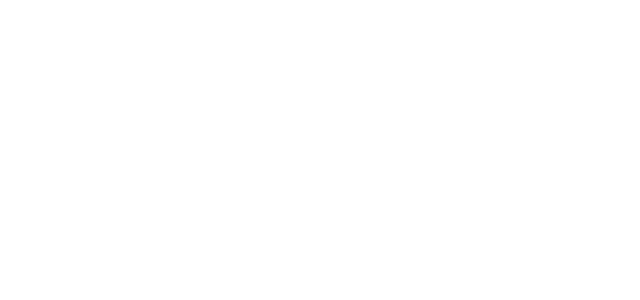
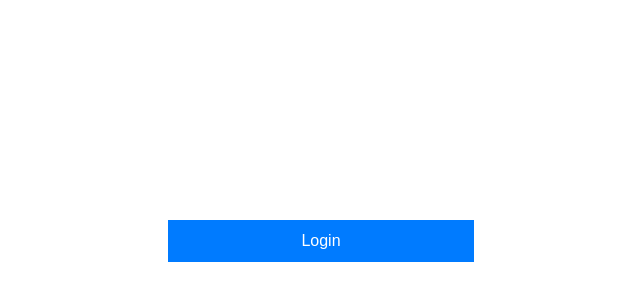
Before and after one commit to singapore2024/Team-6, a React (Vite) app in the folder vite-project/: page /login in a window 1280 px wide. Before the commit this address had no page. Shown: the part 36-336 px from the top of the page, without its empty margins (319-959 px from the left). Built offline with nearby package versions, Linux system fonts and the light colour scheme.

Commit message:
add login

```diff
--- a/vite-project/src/App.tsx
+++ b/vite-project/src/App.tsx
@@ -7,6 +7,7 @@
 import RecipeList from './Recipe';
 import Orders from './Orders';
 import Leave from './Leaves';
+import Login from './Login';
 
 function App() {
   return (
@@ -16,6 +17,7 @@
     <Router>
       <Routes>
         <Route path="/" element={<Dashboard />} />
+        <Route path='/login' element={<Login />} />
         <Route path="/recipes" element={<RecipeList />} />
         {/* <Route path="/orders" element={<Orders />}></Route> */}
         <Route path="/leaves" element={<Leave />} />
--- /dev/null
+++ b/vite-project/src/Login.tsx
@@ -0,0 +1,93 @@
+import React, { useState } from "react";
+import { useNavigate } from "react-router-dom";
+
+const Login: React.FC = () => {
+  const [username, setUsername] = useState<string>("");
+  const [password, setPassword] = useState<string>("");
+  const [error, setError] = useState<string | null>(null);
+
+  const navigate = useNavigate(); // Initialize the navigate hook from React Router
+
+  const handleLogin = async (e: React.FormEvent) => {
+    e.preventDefault();
+
+    // Simple validation
+    if (username.trim() === "" || password.trim() === "") {
+      setError("Both fields are required.");
+      return;
+    }
+
+    try {
+      // Send username and password to the backend login endpoint
+      const response = await fetch("http://localhost:3000/api/v1/users/login", {
+        method: "POST",
+        headers: {
+          "Content-Type": "application/json",
+        },
+        body: JSON.stringify({ username, password }),
+      });
+
+      if (!response.ok) {
+        throw new Error("Login failed. Please check your credentials.");
+      }
+
+      const result = await response.json();
+
+      // Optionally, store the result (e.g., token) in localStorage
+      localStorage.setItem("user", JSON.stringify(result));
+
+      // Reset error state
+      setError(null);
+
+      // Redirect to the root ("/") after login success
+      navigate("/");
+
+    } catch (error) {
+      setError(error instanceof Error ? error.message : "An error occurred.");
+    }
+  };
+
+  return (
+    <div style={{ maxWidth: "400px", margin: "0 auto", padding: "1rem" }}>
+      <h1>Login</h1>
+      {error && <p style={{ color: "red" }}>{error}</p>}
+      <form onSubmit={handleLogin}>
+        <div style={{ marginBottom: "1rem" }}>
+          <label htmlFor="username">Username:</label>
+          <input
+            type="text"
+            id="username"
+            value={username}
+            onChange={(e) => setUsername(e.target.value)}
+            style={{ width: "100%", padding: "0.5rem", marginTop: "0.5rem" }}
+          />
+        </div>
+        <div style={{ marginBottom: "1rem" }}>
+          <label htmlFor="password">Password:</label>
+          <input
+            type="password"
+            id="password"
+            value={password}
+            onChange={(e) => setPassword(e.target.value)}
+            style={{ width: "100%", padding: "0.5rem", marginTop: "0.5rem" }}
+          />
+        </div>
+        <button
+          type="submit"
+          style={{
+            width: "100%",
+            padding: "0.5rem",
+            backgroundColor: "#007BFF",
+            color: "white",
+            border: "none",
+            cursor: "pointer",
+          }}
+        >
+          Login
+        </button>
+      </form>
+    </div>
+  );
+};
+
+export default Login;
```
Also changed, not shown: 1 other file (tests, documents, lock files or other folders).
